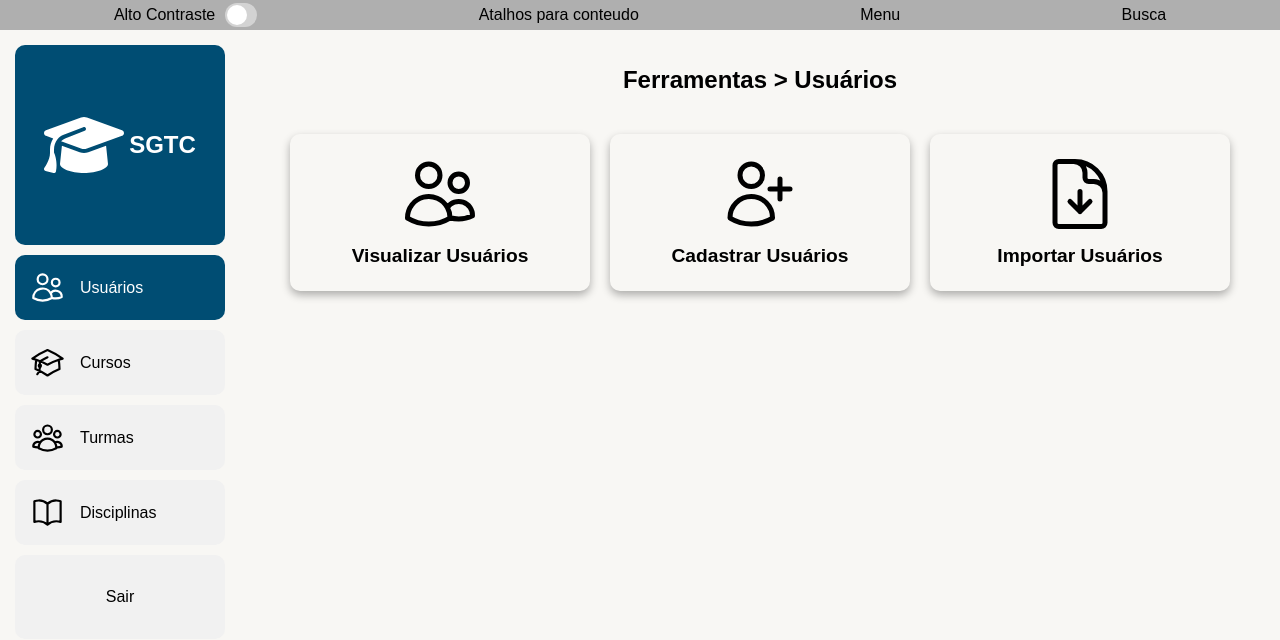
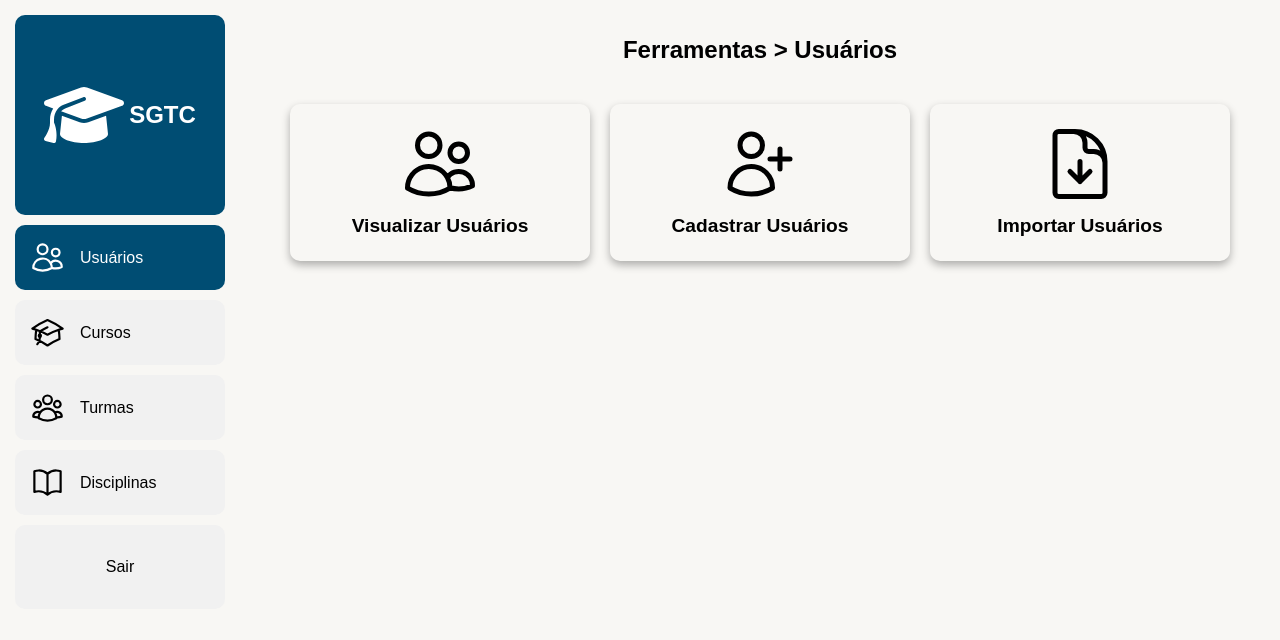
Before and after one commit to Projeto-integrador-ADS-AMS-2024/gerenciamento-trabalhos-de-conclusao, a Vue app in the folder web/: page / in a window 1280 px wide. Shown: the top 640 px of the page. Built offline with nearby package versions, Linux system fonts and the light colour scheme.

Commit message:
Implementaca-Plugin-Acessibilidade2

```diff
--- a/web/src/App.vue
+++ b/web/src/App.vue
@@ -1,6 +1,5 @@
 <script setup>
   // Importação dos componentes presentes no layout padrao
-  import Header from './components/Header.vue'
   import Aside from './components/Aside.vue'
   import PluginAcessibility from './components/PluginAcessibility.vue'
   import NavbarMobile from './components/NavbarMobile.vue';
@@ -13,16 +12,18 @@
 </script>
 
 <template>
-
-  <Header /> <!-- Componente presente no layout padrao -->
   <NavbarMobile />
   <div class="container" >
 
     <Aside /><!-- Componente presente no layout padrao -->
-    <PluginAcessibility /><!-- Componente presente no layout padrao -->
+    <div class="div-acessibilidade">
+      <PluginAcessibility /><!-- Componente presente no layout padrao -->
+
+    </div>
     <router-view/><!-- Renderiza conteudo diferenciais das paginas -->
 
   </div>
+
 </template>
 
 
@@ -31,6 +32,4 @@
     display: flex;
 
   }
-
-
 </style>
--- a/web/src/components/Header.vue
+++ /dev/null
@@ -1,160 +0,0 @@
-<template>
-    <header>
-        <div class="div-acessibilidade">
-            <ul>
-                <li >
-                    <div id="menu-acessibilidade">
-                        Alto Contraste
-                        <input type="checkbox" v-model="toggle" id="toggle" name="toggle" class="toggle">
-                        <label for="toggle"></label>
-                    </div>
-                </li>
-                <li>
-                    <div>Atalhos para conteudo</div>
-                </li>
-                <li>
-                    <div>Menu</div>
-                </li>
-                <li>
-                    <div>Busca</div>
-                </li>
-            </ul>
-        </div>
-        <!-- <nav class="menu">
-            <router-link to="/" class="router-link">
-                <div class="div-logo">
-                    <img src="../assets/img/logo-sgtc.svg" alt="Imagem da logo SGTC" class="img-logo">
-                    <h1>SGTC</h1>
-                </div>
-            </router-link>
-            <router-link to="/" class="user-logo">
-                <div>
-                    <img src="../assets/img/user-group.svg" alt="Foto de perfil do usuário" class="img-user">
-                </div>
-            </router-link>
-        </nav> -->
-    </header>
-</template>
-
-<script setup>
-    import { ref, watch } from 'vue'
-
-    const toggle = ref(false)
-
-    watch(toggle, (newVal) => {
-        const html = document.querySelector('html')
-        if (newVal) {
-            html.classList.add('dark-mode')
-        } else {
-            html.classList.remove('dark-mode')
-        }
-    })
-
-
-    document.addEventListener('keydown', (event) => {
-        if (event.key === '1') {
-            window.location.href = '#menu-acessibilidade'; // Redireciona para a seção "Início"
-        }
-    });
-
-
-</script>
-
-<style scoped>
-    header{
-        display: flex;
-        flex-direction: column;
-
-        .div-acessibilidade{
-            color: var(--font-color-acessibilidade);
-            padding: 0.2rem;
-            background-color: var(--bg-div-acessibilidade);
-
-            ul{
-                flex-wrap: wrap;
-                display: flex;
-                justify-content: space-around;
-                align-items: center;
-
-                li{
-                    div{
-                        display: flex;
-                        align-items: center;
-                        gap: 10px;
-                    }
-                }
-            }
-
-            .toggle{
-                display: none;
-            }
-
-            .toggle + label{
-                width: 32px;
-                height: 24px;
-                background: lightgrey;
-                display: block;
-                position: relative;
-                border-radius: 20px;
-                padding: 2px;
-                transition: 200ms;
-                cursor: pointer;
-            }
-
-            .toggle + label:before{
-                content: '';
-                position: absolute;
-                width: 20px;
-                height: 20px;
-                background: white;
-                display: block;
-                border-radius: 50%;
-                right: unset;
-                left: 2px;
-                top: 2px;
-                transition: 200ms;
-            }
-
-            .toggle:checked + label{
-                background: blue;
-            }
-
-            .toggle:checked + label:before{
-                content: '';
-                left: calc(100% - 22px);
-                box-shadow: 0 4px 4px rgb(000 / 10%);
-            }
-        }
-
-        /* .menu{
-            background-color: var(--div-menu-bg);
-            display: flex;
-            align-items: center;
-            justify-content: space-between;
-            padding: 1rem;
-            box-shadow: 0 6px 6px rgba(0, 0, 0, 0.3);
-        } */
-    }
-
-    .div-logo{
-        display: flex;
-        align-items: center;
-        color: var(--font-logo);
-        gap: 15px;
-    }
-
-    .img-logo{
-        width: 90px;
-    }
-
-    .user-logo{
-        text-decoration: none;
-        .img-user {
-            width: 34px;
-            padding: 2px;
-            border-radius: 25px;
-            border: 1px solid rgb(255, 255, 255);
-        }
-
-    }
-</style>
--- a/web/src/components/NavbarMobile.vue
+++ b/web/src/components/NavbarMobile.vue
@@ -157,7 +157,7 @@
         justify-content: space-between;
         align-items: center ;
         left: 0;
-        bottom: 0;
+        top: 0;
 
 
 
@@ -172,7 +172,7 @@
         nav{
             width: 100%;
             display: flex;
-            position: fixed;
+            position: static;
         }
 
         .v-btn{
--- a/web/src/components/PluginAcessibility.vue
+++ b/web/src/components/PluginAcessibility.vue
@@ -14,10 +14,17 @@
             // Carrega o script do VLibras quando o componente é montado
             const script = document.createElement("script");
             script.src = "https://vlibras.gov.br/app/vlibras-plugin.js";
+
             script.onload = () => {
                 new window.VLibras.Widget("https://vlibras.gov.br/app");
             };
             document.body.appendChild(script);
+
+            const pluginTools = document.createElement("script");
+            pluginTools.src = "https://cdn.userway.org/widget.js";
+            pluginTools.setAttribute("data-account", "EIXt1YrjVs");
+            document.body.appendChild(pluginTools);
+
         }
     };
 </script>
@@ -25,3 +32,8 @@
 <style scoped>
 
 </style>
+
+<!--
+// <script src="https://cdn.userway.org/widget.js" data-account="EIXt1YrjVs"></script>
+
+//  -->
--- a/web/src/components/User.vue
+++ /dev/null
@@ -1,15 +0,0 @@
-<script setup>
-defineProps({
-    username: String
-})
-
-</script>
-
-<template>
-<div>
-    <span>{{ username }}</span>
-</div>
-</template>
-
-<style>
-</style>
--- a/web/src/style.css
+++ b/web/src/style.css
@@ -22,7 +22,7 @@
   --box-shadow-color: rgba(2, 2, 2, 0.3);
 }
 
-.dark-mode:root{
+/* .dark-mode:root{
   --bg-body:#000000;
   --bg-div-acessibilidade:#2c2c2c;
   --font-color-acessibilidade: #ffffff;
@@ -42,7 +42,7 @@
   --bg-footer-aside: black;
 
   --box-shadow-color: rgba(255, 255, 255, 0.3);
-}
+} */
 
 #app {
   padding: 0;
```
